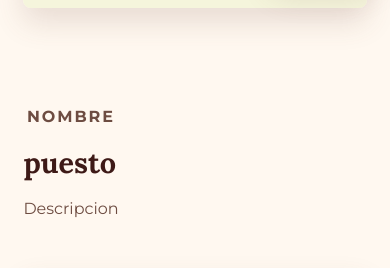
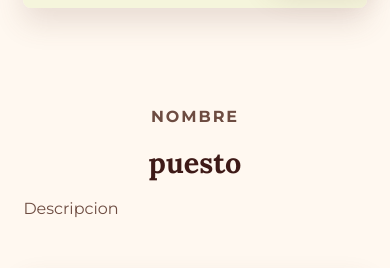
Before and after one commit to ricardomm10/Dolce-Luchie, a plain HTML site: page conocenos.html in a window 390 px wide. Shown: the part 850-1118 px from the top of the page. Drawn offline with Linux system fonts and the light colour scheme; grey boxes are pictures that could not be loaded.

Commit message:
Modificacion de centrado

```diff
--- a/css/style.css
+++ b/css/style.css
@@ -718,6 +718,12 @@ h1 {
         grid-row: auto;
     }
 
+    .about-section.image-left .about-copy {
+        justify-self: center;
+        text-align: center;
+        width: 100%;
+    }
+
     .about-section .eyebrow {
         text-align: center;
     }
```
